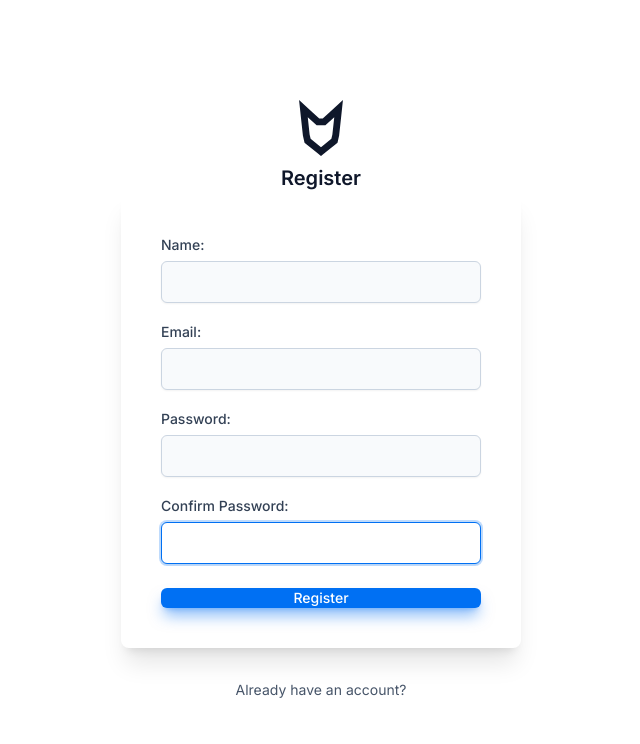
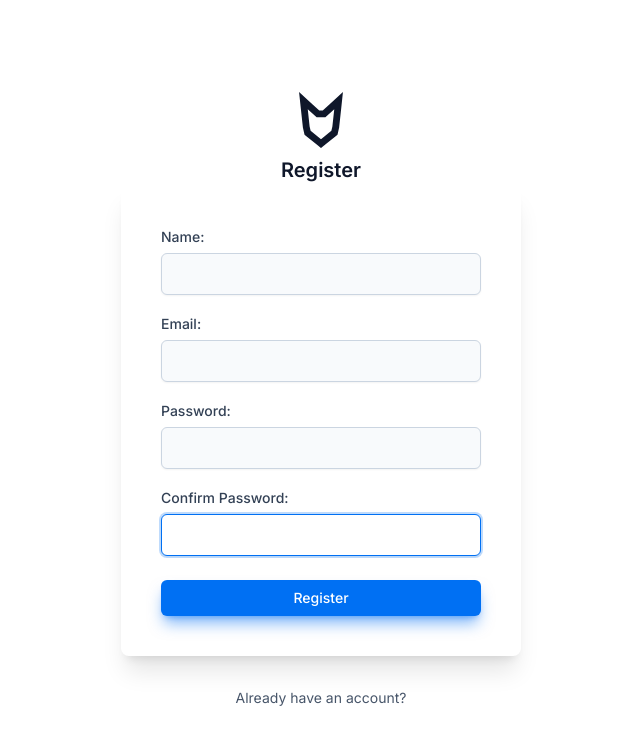
Before and after one commit to jstnmthw/jx, a Next.js app: page /register in a window 1280 px wide. Shown: the top 744 px of the page, without its empty margins (319-959 px from the left). Built offline with nearby package versions, Linux system fonts and the light colour scheme; no server answers.

Commit message:
Updated Input.tsx dark mode

```diff
--- a/src/components/form/Input.tsx
+++ b/src/components/form/Input.tsx
@@ -9,7 +9,7 @@ const Input: FC<React.ComponentPropsWithoutRef<'input'>> = ({
         disabled={disabled}
         className={
             (className ? className + ' ' : '') +
-            'block w-full rounded-md border-slate-300 bg-slate-50 p-2.5 shadow-sm focus:border-blue-500 focus:bg-white focus:ring-2 focus:ring-blue-500/25 dark:border-slate-700 dark:bg-slate-900/60 dark:hover:bg-slate-900/40 dark:focus:border-blue dark:focus:ring-blue/30 sm:text-sm'
+            'lowlight block w-full rounded-md border-slate-300 bg-slate-50 p-2.5 shadow-sm focus:border-blue-500 focus:bg-white focus:ring-2 focus:ring-blue-500/25 dark:bg-slate-900/60 dark:hover:bg-slate-900/40 dark:focus:border dark:focus:border-blue dark:focus:ring-blue/30 sm:text-sm'
         }
         {...props}
     />
--- a/src/components/ui/Button.tsx
+++ b/src/components/ui/Button.tsx
@@ -22,7 +22,7 @@ const Button: FC<ButtonProps> = ({
             break
         case 'primary':
             selectedStyle =
-                'rounded-md shadow-lg shadow-blue-500/50 hover:shadow-md dark:shadow-none text-white bg-blue-500 transition-colors hover:bg-blue-400 focus:outline-none focus:ring-2 dark:ring-offset-slate-900 focus:ring-offset-2 focus:ring-blue-500 relative active:top-0.5'
+                'px-4 py-2 rounded-md shadow-lg shadow-blue-500/50 hover:shadow-md dark:shadow-none text-white bg-blue-500 transition-colors hover:bg-blue-400 focus:outline-none focus:ring-2 dark:ring-offset-slate-900 focus:ring-offset-2 focus:ring-blue-500 relative active:top-0.5'
             break
         case 'danger':
             selectedStyle =
--- a/src/pages/login.tsx
+++ b/src/pages/login.tsx
@@ -63,7 +63,7 @@ const Login: NextPage = () => {
                         <GradientShadow position="bottom" />
                         <form
                             onSubmit={submitForm}
-                            className="relative mb-6 w-full w-[400px] rounded-lg bg-white px-10 py-8 shadow dark:border-t dark:border-slate-700 dark:bg-slate-800">
+                            className="highlight relative mb-6 w-full w-[400px] rounded-lg bg-white px-10 py-8 shadow dark:bg-slate-800">
                             <div>
                                 <ErrorCard errors={errors} className="mb-3" />
                                 <StatusCard status={status} />
--- a/src/styles/globals.css
+++ b/src/styles/globals.css
@@ -33,4 +33,7 @@
     .highlight-lighter-hover {
         @apply dark:border-0 dark:border-t dark:border-slate-600 dark:hover:border-slate-500 group-hover:border-slate-500
     }
+    .lowlight {
+        @apply dark:border-0 dark:border-b dark:border-slate-700
+    }
 }
```
